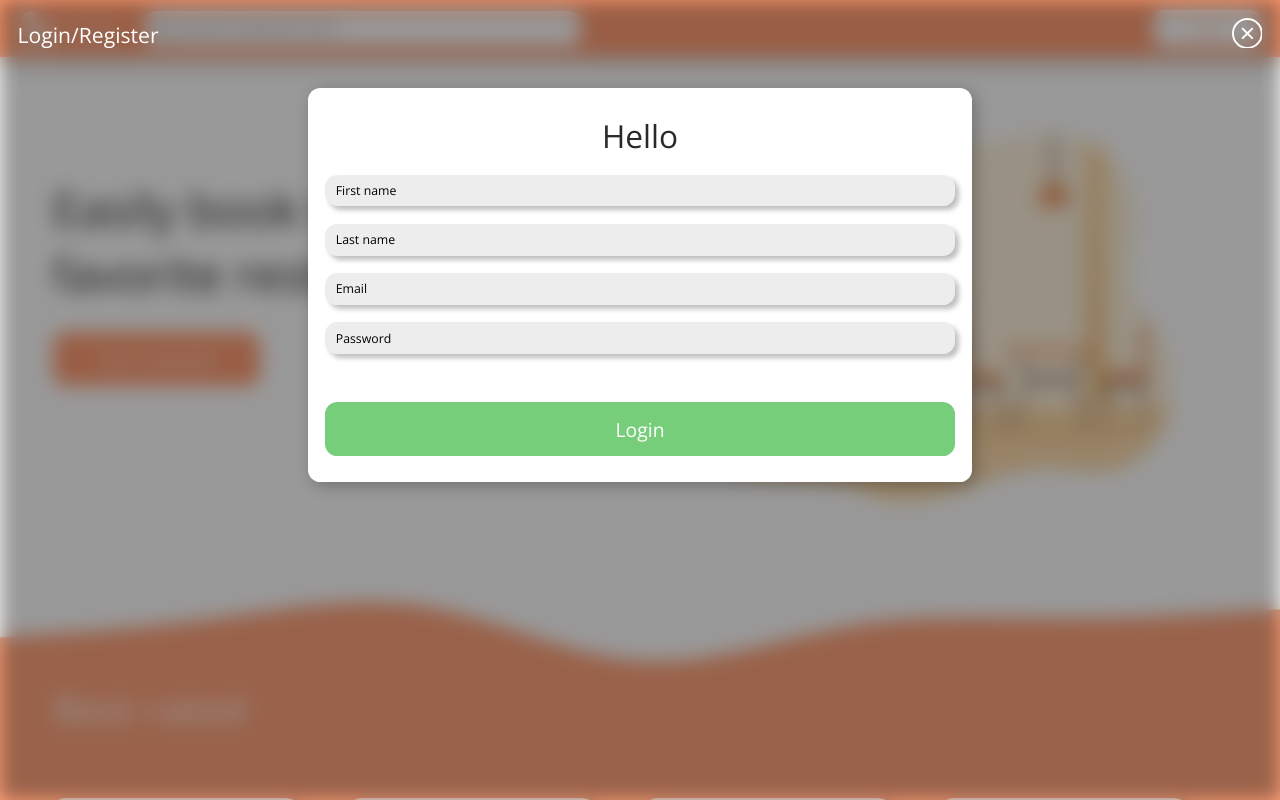
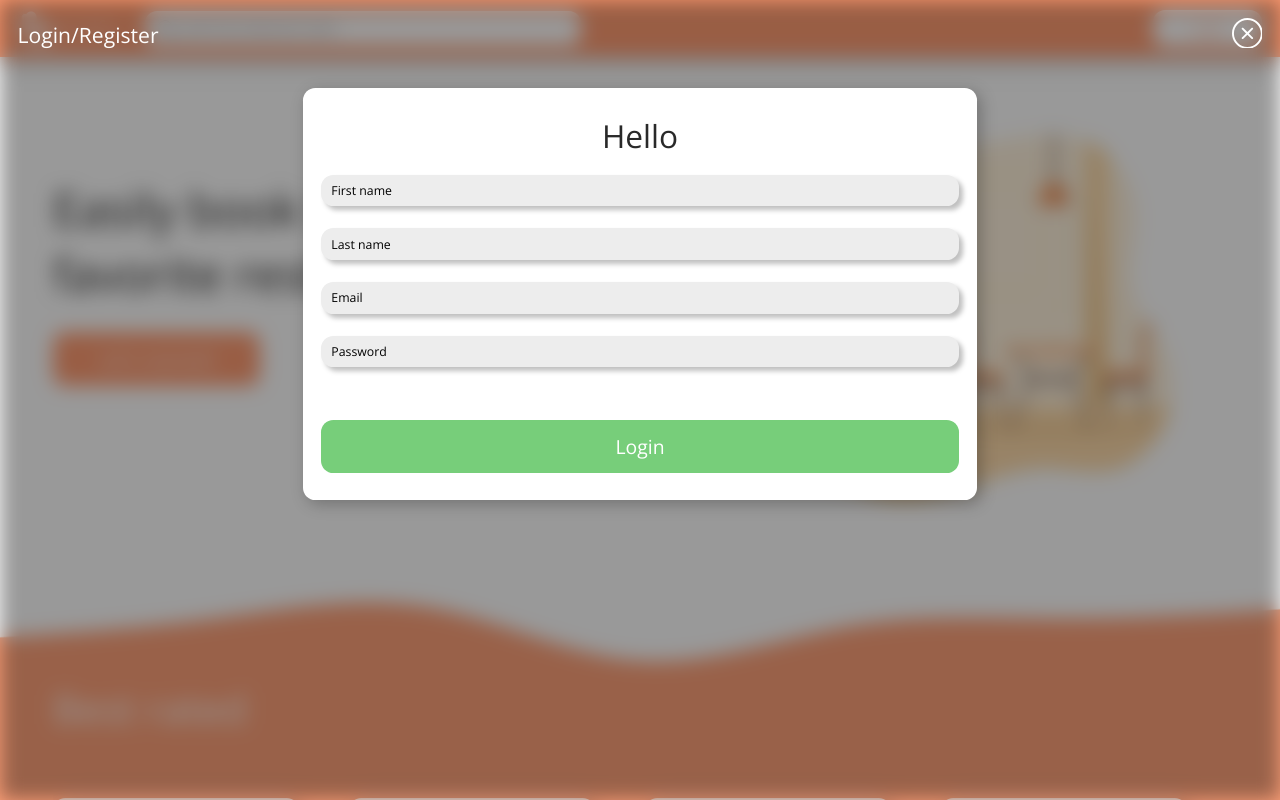
Before and after one commit to DawiD131/resify, a Vue app: page / in a window 1280 px wide. Both pictures are taken after a click on the button "Login". Shown: the top 800 px of the page. Built offline with nearby package versions, Linux system fonts and the light colour scheme.

Commit message:
Add index.ts for exports in UI dir

```diff
--- a/src/components/forms/AuthForm.vue
+++ b/src/components/forms/AuthForm.vue
@@ -1,6 +1,5 @@
 <script lang="ts" setup>
-import UiBaseFormContainer from '@/ui/containers/UiBaseFormContainer.vue';
-import UiInput from '@/ui/atoms/UiInput.vue';
+import { UiBaseFormContainer, UiInput } from '@/ui';
 import { ref } from 'vue';
 
 const state = ref('');
--- a/src/components/organisms/MobileMenu.vue
+++ b/src/components/organisms/MobileMenu.vue
@@ -1,8 +1,6 @@
 <script lang="ts" setup>
-import UiSearchInput from '@/ui/molecules/UiSearchInput/UiSearchInput.vue';
-import UiMobileMenu from '@/ui/organisms/UiMobileMenu.vue';
+import { UiSearchInput, UiMobileMenu, UiButton } from '@/ui';
 import { useMobileNavStore } from '@/stores/useMobileNavStore';
-import UiButton from '@/ui/atoms/UiButton.vue';
 import { useModalStore } from '@/features/modals/stores/useModalStore';
 
 const mobileNavStore = useMobileNavStore();
--- a/src/ui/containers/UiBaseFormContainer.vue
+++ b/src/ui/containers/UiBaseFormContainer.vue
@@ -1,6 +1,5 @@
 <script lang="ts" setup>
-import UiButton from '@/ui/atoms/UiButton.vue';
-import UiHeading from '@/ui/atoms/UiHeading/UiHeading.vue';
+import { UiButton, UiHeading } from '@/ui';
 
 interface Props {
   submitText?: string;
@@ -53,7 +52,7 @@ const emit = defineEmits<{
   .inputs {
     display: flex;
     flex-direction: column;
-    gap: 2rem;
+    gap: 2.5rem;
   }
 
   .row-inputs {
--- /dev/null
+++ b/src/ui/index.ts
@@ -0,0 +1,58 @@
+// atoms
+import UiHeading from './atoms/UiHeading/UiHeading.vue';
+import UiIcon from './atoms/UiIcon/UiIcon.vue';
+import UiLink from './atoms/UiLink/UiLink.vue';
+import UiText from './atoms/UiText/UiText.vue';
+import UiButton from './atoms/UiButton.vue';
+import UiCircleButton from './atoms/UiCircleButton.vue';
+import UiHamburger from './atoms/UiHamburger.vue';
+import UiInput from './atoms/UiInput.vue';
+import UiLogo from './atoms/UiLogo.vue';
+import UiTag from './atoms/UiTag.vue';
+import UiThumbnail from './atoms/UiThumbnail.vue';
+
+// molecules
+import UiSearchInput from './molecules/UiSearchInput/UiSearchInput.vue';
+import UiOverlay from './molecules/UiOverlay.vue';
+import UiRating from './molecules/UiRating.vue';
+import UiRatingWithTitle from './molecules/UiRatingWithTitle.vue';
+
+// organisms
+import UiFooter from './organisms/UiFooter.vue';
+import UiHeader from './organisms/UiHeader.vue';
+import UiMobileMenu from './organisms/UiMobileMenu.vue';
+import UiSlider from './organisms/UiSlider.vue';
+import UiVerticalRestaurantCard from './organisms/UiVerticalRestaurantCard.vue';
+
+// containers
+import UiBaseFormContainer from './containers/UiBaseFormContainer.vue';
+import UiLandingPageContainer from './containers/UiLandingPageContainer.vue';
+
+export {
+  //  atoms
+  UiHeading,
+  UiIcon,
+  UiLink,
+  UiText,
+  UiButton,
+  UiCircleButton,
+  UiHamburger,
+  UiInput,
+  UiLogo,
+  UiTag,
+  UiThumbnail,
+  //    molecules
+  UiSearchInput,
+  UiOverlay,
+  UiRating,
+  UiRatingWithTitle,
+  //    organisms,
+  UiFooter,
+  UiHeader,
+  UiMobileMenu,
+  UiSlider,
+  UiVerticalRestaurantCard,
+  //  containers
+  UiBaseFormContainer,
+  UiLandingPageContainer
+};
--- a/src/ui/molecules/UiOverlay.vue
+++ b/src/ui/molecules/UiOverlay.vue
@@ -1,6 +1,5 @@
 <script lang="ts" setup>
-import UiIcon from '../atoms/UiIcon/UiIcon.vue';
-import UiText from '@/ui/atoms/UiText/UiText.vue';
+import { UiIcon, UiText } from '@/ui';
 
 interface Props {
   title: string;
@@ -34,6 +33,7 @@ const emit = defineEmits<{
 
 <style scoped lang="scss">
 @import '../../assets/scss/variables.scss';
+@import '../../assets/scss/helpers.scss';
 
 .UiOverlay {
   top: 0;
@@ -44,6 +44,7 @@ const emit = defineEmits<{
   backdrop-filter: blur(10px) contrast(100%) brightness(60%);
   -webkit-backdrop-filter: blur(10px) contrast(100%) brightness(60%);
   z-index: 2000;
+  overflow-y: scroll;
 
   .top-bar {
     width: 100%;
@@ -57,7 +58,11 @@ const emit = defineEmits<{
     max-width: 700px;
     margin: 0 auto;
     width: 100%;
-    padding: 2rem 2rem;
+    padding: 2rem 1.5rem;
+
+    @include below-tablet() {
+      padding: 2rem 1.5rem 20rem 1.5rem;
+    }
   }
 }
 </style>
```
